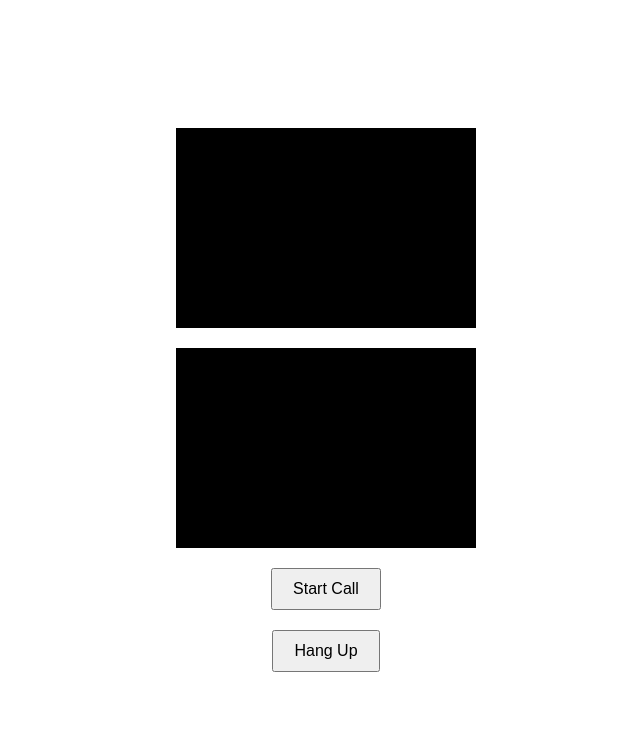
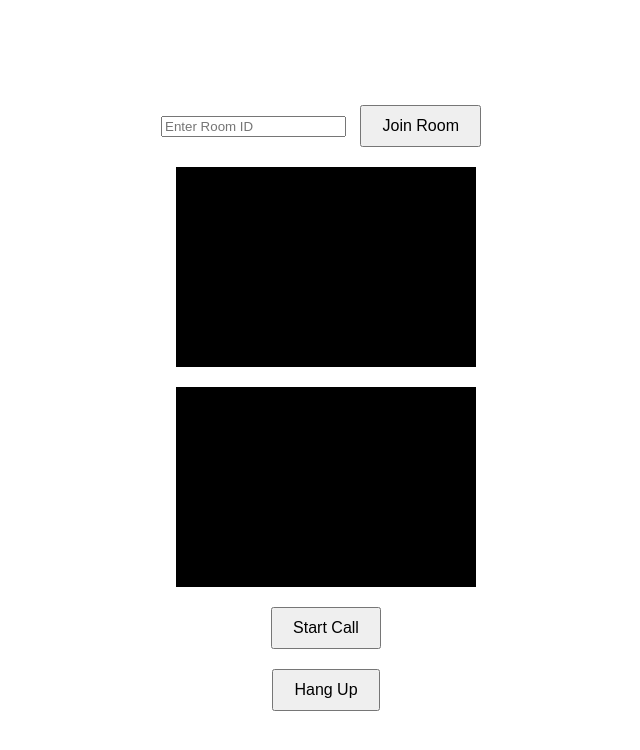
Before and after one commit to Manishshrmam69/video-calling, a website: page index.html in a window 1280 px wide. Shown: the whole page, without its empty margins (314-954 px from the left). Drawn offline with Linux system fonts and the light colour scheme.

Commit message:
Update index.html

```diff
--- a/index.html
+++ b/index.html
@@ -8,6 +8,11 @@
 </head>
 <body>
     <div class="video-call-container">
+        <div id="roomDisplay">
+            <p id="generatedRoomId"></p>
+            <input type="text" id="roomIdInput" placeholder="Enter Room ID">
+            <button id="joinRoomButton">Join Room</button>
+        </div>
         <video id="localVideo" autoplay playsinline></video>
         <video id="remoteVideo" autoplay playsinline></video>
         <button id="startButton">Start Call</button>
```
